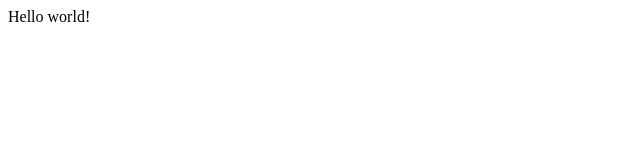
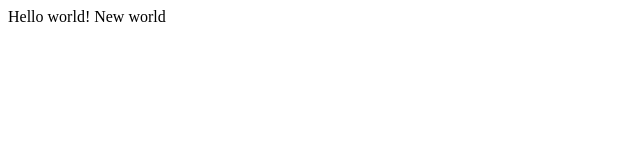
Before and after one commit to albert-yim/albert_website, a Gatsby site: page / in a window 1280 px wide. Shown: the full height of the page, 0-640 px from the left. Built offline with nearby package versions, Linux system fonts and the light colour scheme; Gatsby itself is replaced by a stand-in of ours.

Commit message:
edit Home page for test

```diff
--- a/src/pages/index.js
+++ b/src/pages/index.js
@@ -1,5 +1,5 @@
 import React from "react"
 
 export default function Home() {
-  return <div>Hello world!</div>
+  return <div>Hello world! New world</div>
 }
```
